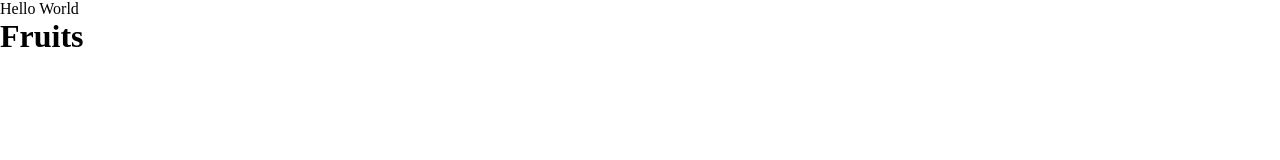
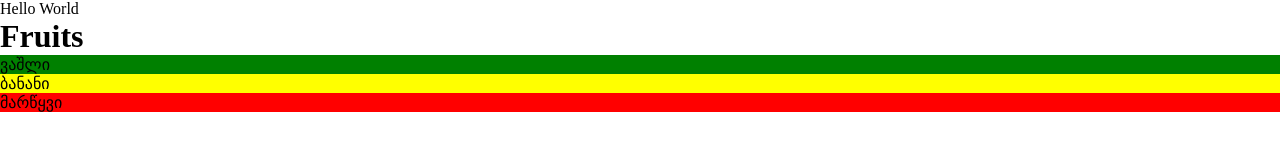
Before and after one commit to LukaMamporia/classwork4, a plain HTML site: page index.html in a window 1280 px wide. Drawn offline with Linux system fonts and the light colour scheme.

Commit message:
adding HTML; adding CSS
adding fruits and its colors

```diff
--- a/index.html
+++ b/index.html
@@ -9,5 +9,10 @@
   <body>
     Hello World
     <h1>Fruits</h1>
+    <ul>
+      <li class="fruitOne">ვაშლი</li>
+      <li class="fruitTwo">ბანანი</li>
+      <li class="fruitThree">მარწყვი</li>
+    </ul>
   </body>
 </html>
--- a/styles/styles.css
+++ b/styles/styles.css
@@ -3,3 +3,15 @@
   padding: 0;
   box-sizing: border-box;
 }
+
+.fruitOne {
+  background-color: green;
+}
+
+.fruitTwo {
+  background-color: yellow;
+}
+
+.fruitThree {
+  background-color: red;
+}
```
